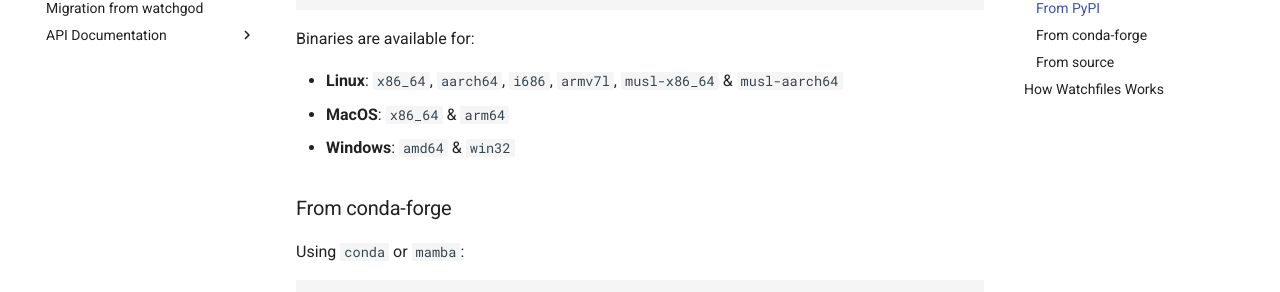
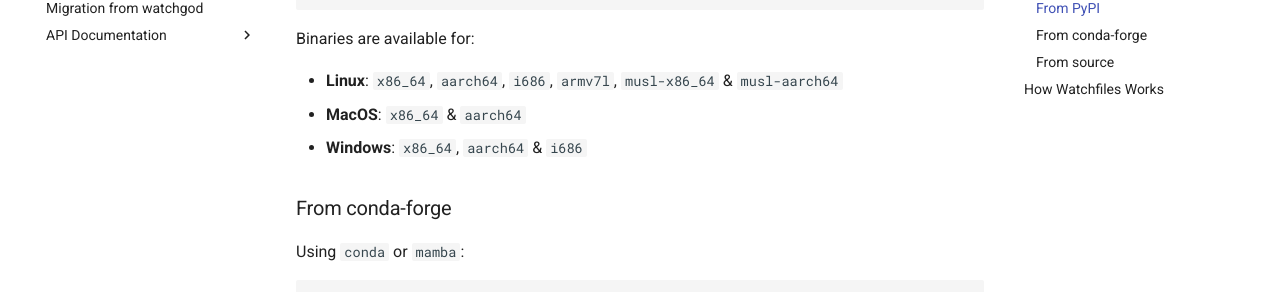
Before and after one commit to samuelcolvin/watchfiles, an MkDocs documentation site: the page built from docs/index.md, in a window 1280 px wide and 900 px high, scrolled down 1743 px. Shown: the part 154-446 px from the top of the window. Built offline with MkDocs 1.6.1 and Material for MkDocs 9.7.7, drawn with Linux system fonts in a browser that asks for light colours; comment, search, counter and statistics services are not loaded.

```diff
--- a/docs/index.md
+++ b/docs/index.md
@@ -85,8 +85,8 @@ pip install watchfiles
 Binaries are available for:
 
 * **Linux**: `x86_64`, `aarch64`, `i686`, `armv7l`, `musl-x86_64` & `musl-aarch64`
-* **MacOS**: `x86_64` & `arm64`
-* **Windows**: `amd64` & `win32`
+* **MacOS**: `x86_64` & `aarch64`
+* **Windows**: `x86_64`, `aarch64` & `i686`
 
 ### From conda-forge
 
```
Also changed, not shown: README.md (+1 -5 lines), 1 other file.
